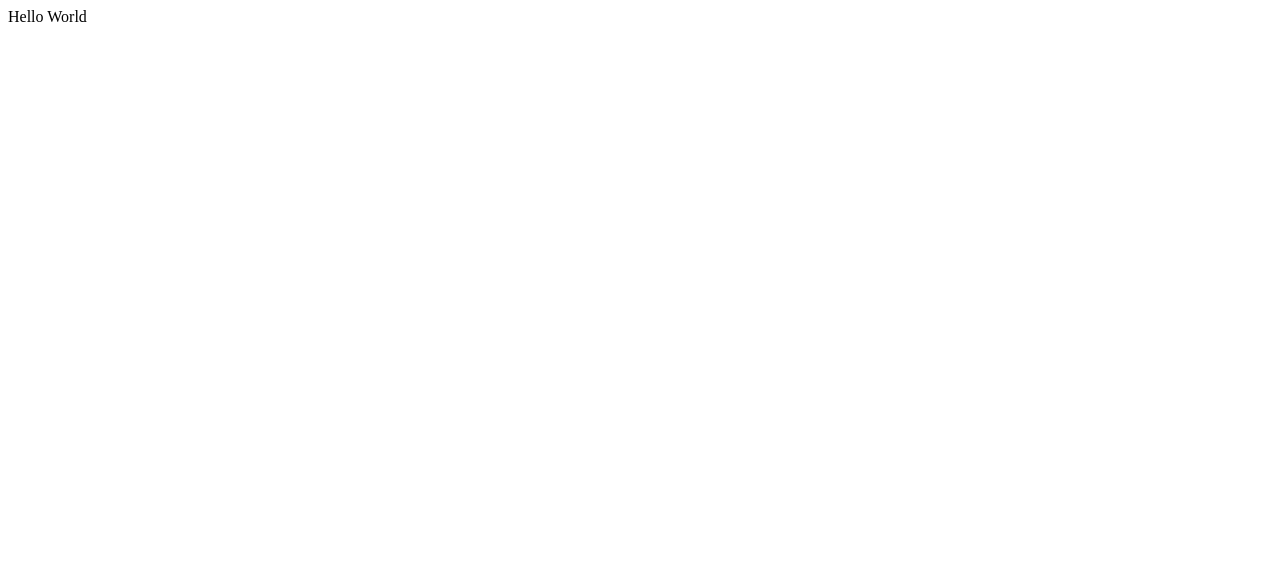
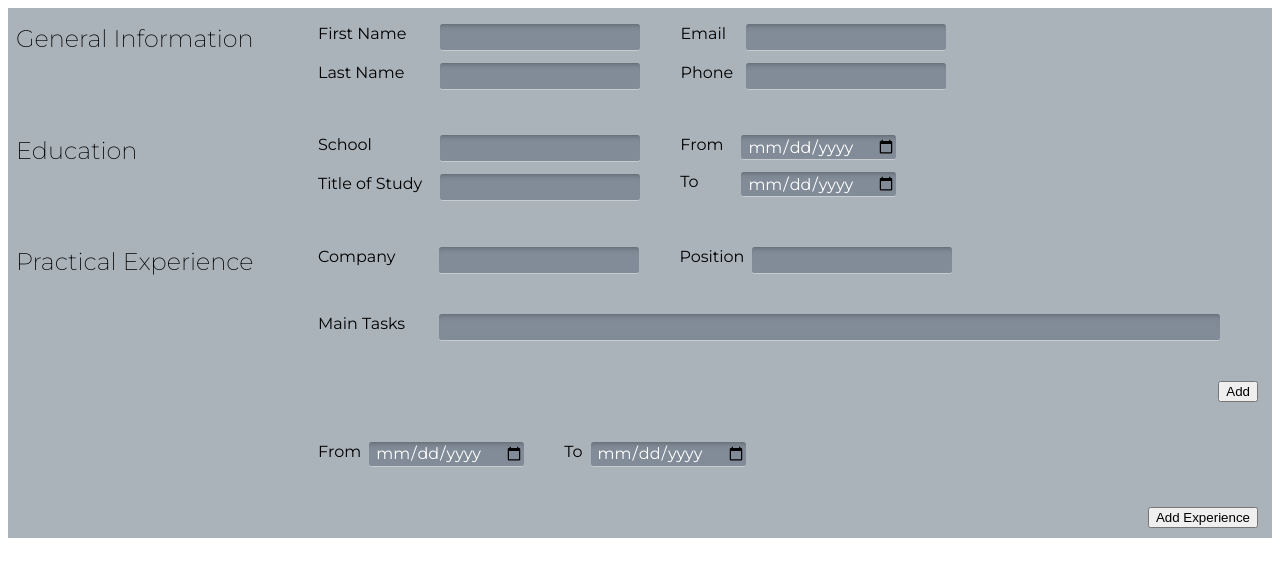
Before and after one commit to Ali-009/cv-app, a React (Create React App) app: page / in a window 1280 px wide. Shown: the top 576 px of the page. Built offline with nearby package versions, Linux system fonts and the light colour scheme.

Commit message:
Finished working on the basic layout for the project

```diff
--- a/src/App.js
+++ b/src/App.js
@@ -1,9 +1,10 @@
-import React from 'react'
+import React from 'react';
+import Form from './components/cv-form';
 
 class App extends React.Component{
   render(){
     return (
-      <div className="crap">Hello World</div>
+      <Form />
     )
   }
 }
--- /dev/null
+++ b/src/components/cv-form.js
@@ -0,0 +1,24 @@
+import React from 'react'
+import GeneralInfo from './general-info-section.js'
+import Education from './education-section.js'
+import PracticalExperience from './practical-experience-section.js'
+
+import '../styles/form-style.css'
+
+class Form extends React.Component{
+    constructor(props){
+        super(props);
+    }
+
+    render(){
+        return (
+            <form action="#">
+                <GeneralInfo />
+                <Education />
+                <PracticalExperience />
+            </form>
+        )
+    }
+}
+
+export default Form;
--- /dev/null
+++ b/src/components/education-section.js
@@ -0,0 +1,42 @@
+import React from 'react';
+import '../styles/section-style.css'
+
+class Education extends React.Component{
+    constructor(props){
+        super(props);
+    }
+
+    render(){
+        return(
+            <div className='section-container education-container'>
+                <h2>
+                    Education
+                </h2>
+                <fieldset className='education-fieldset'>
+                    <div className="first-col">
+                        <label htmlFor="school">
+                            School
+                            <input type="text" id="school"/>
+                        </label>
+                        <label htmlFor="study-title">
+                            Title of Study
+                            <input type="text" id="study-title"/>
+                        </label>
+                    </div>
+                    <div className="second-col">
+                        <label htmlFor="start-date">
+                            From
+                            <input type="date" id="start-date"/>
+                        </label>
+                        <label htmlFor="end-date">
+                            To
+                            <input type="date" id="end-date"/>
+                        </label>
+                    </div>
+                </fieldset>
+            </div>
+        )
+    }
+}
+
+export default Education;
--- /dev/null
+++ b/src/components/general-info-section.js
@@ -0,0 +1,42 @@
+import React from 'react'
+import '../styles/section-style.css'
+
+class GeneralInfo extends React.Component{
+    constructor(props){
+        super(props);
+    }
+
+    render(){
+        return (
+            <div className="section-container       general-info-container">
+                <h2>
+                    General Information
+                </h2>
+                <fieldset className='general-info-fieldset'>
+                    <div className="first-col">
+                        <label htmlFor="first-name">
+                            First Name
+                            <input type="text" id="first-name"/>
+                        </label>
+                        <label htmlFor="last-name">
+                            Last Name
+                            <input type="text" id="last-name"/>
+                        </label>
+                    </div>
+                    <div className="second-col">
+                        <label htmlFor="e-mail">
+                            Email
+                            <input type="text" id="e-mail"/>
+                        </label>
+                        <label htmlFor="phone-number">
+                            Phone
+                            <input type="text" id="phone-number"/>
+                        </label>
+                    </div>
+                </fieldset>
+            </div>
+        )
+    }
+}
+
+export default GeneralInfo;
--- /dev/null
+++ b/src/components/practical-experience-section.js
@@ -0,0 +1,54 @@
+import React from 'react'
+import '../styles/section-style.css'
+
+class PracticalExperience extends React.Component{
+    constructor(props){
+        super(props);
+    }
+
+    render(){
+        return(
+            <div className="section-container practical-experience-container">
+                <h2>
+                    Practical Experience
+                </h2>
+                <fieldset className='practical-experience-fieldset'>
+                    <div className="section-row">
+                        <label htmlFor="company-name">
+                            Company
+                            <input type="text" id="company-name"/>
+                        </label>
+                        <label htmlFor="position">
+                            Position
+                            <input type="text" id="position"/>
+                        </label>
+                    </div>
+                    <div className="section-row main-tasks-row">
+                        <label htmlFor="main-tasks">
+                            Main Tasks
+                            <input type="text" id="main-tasks"/>
+                        </label>
+                        <button>
+                                Add
+                        </button>
+                    </div>
+                    <div className="section-row">
+                        <label htmlFor="experience-start-date">
+                            From
+                            <input type="date" id="experience-start-date"/>
+                        </label>
+                        <label htmlFor="experience-end-date">
+                            To
+                            <input type="date" id="experience-end-date"/>
+                        </label>
+                    </div>
+                    <button>
+                        Add Experience
+                    </button>
+                </fieldset>
+            </div>
+        )
+    }
+}
+
+export default PracticalExperience;
--- /dev/null
+++ b/src/styles/form-style.css
@@ -0,0 +1,6 @@
+form{
+    background-color: hsl(210deg, 10%, 70%);
+    display: flex;
+    flex-flow: column nowrap;
+    gap: 30px;
+}
--- /dev/null
+++ b/src/styles/section-style.css
@@ -0,0 +1,125 @@
+@import url('https://fonts.googleapis.com/css2?family=Montserrat:wght@200;400&family=Roboto:wght@400;500;700;900&display=swap');
+
+.section-container{
+    display: flex;
+    flex-flow: row nowrap;
+    align-items: flex-start;
+    gap: 8px;
+}
+
+.general-info-container{
+    margin-top: 10px;
+}
+
+h2{
+    width: 280px;
+    font-family: 'Montserrat';
+    font-weight: 200;
+    margin: 0px;
+    margin-left: 8px;
+    margin-top: 6px;
+}
+
+.section-container > fieldset{
+    appearance: none;
+    outline: none;
+    border: none;
+
+    flex-grow: 1;
+
+    display: flex;
+    flex-flow: row nowrap;
+    gap: 40px;
+    justify-content: flex-start;
+}
+
+.first-col, .second-col{
+    display: flex;
+    flex-flow: column nowrap;
+    gap: 12px;
+}
+
+label{
+    font-family: 'Montserrat';
+    font-weight: 400;
+
+    display: flex;
+    flex-flow: row nowrap;
+    gap: 8px;
+    align-items: flex-start;
+    justify-content: space-between;
+}
+
+input{
+    appearance: none;
+    outline: none;
+    border: none;
+
+    font-family: 'Montserrat';
+    font-weight: 400;
+    font-size: 16px;
+    color: white;
+
+    height: 24px;
+    padding-left: 6px;
+
+    border-radius: 3px;
+    box-shadow: inset 0px 7px 9px -10px hsl(0deg, 0%, 10%);
+    background-color: hsl(210deg, 10%, 55%);
+    border-bottom: thin solid hsl(210deg, 10%, 80%);
+}
+
+label[for="study-title"] > input{
+    margin-left: 10px;
+}
+
+label[for="first-name"] > input, label[for="last-name"] > input {
+    margin-left: 26px;
+}
+
+label[for="start-date"] > input, label[for="end-date"] > input{
+    margin-left: 10px;
+}
+
+label[for="company-name"] > input{
+    margin-left: 36px;
+}
+
+label[for="e-mail"] > input, label[for="phone"] > input{
+    margin-left: 12px;
+}
+
+label[for="main-tasks"]{
+    display: flex;
+    flex-flow: row nowrap;
+    width: 96%;
+}
+
+label[for="main-tasks"] > input{
+    margin-left: 26px;
+    flex-grow: 1;
+}
+
+fieldset.practical-experience-fieldset{
+    display: flex;
+    flex-flow: column nowrap;
+}
+
+fieldset.practical-experience-fieldset > button{
+    align-self: flex-end;
+}
+
+.section-row{
+    display: flex;
+    flex-flow: row nowrap;
+    gap: 40px;
+}
+
+.section-row.main-tasks-row{
+    display: flex;
+    flex-flow: column nowrap;
+}
+
+.section-row.main-tasks-row > button{
+    align-self: flex-end;
+}
```
